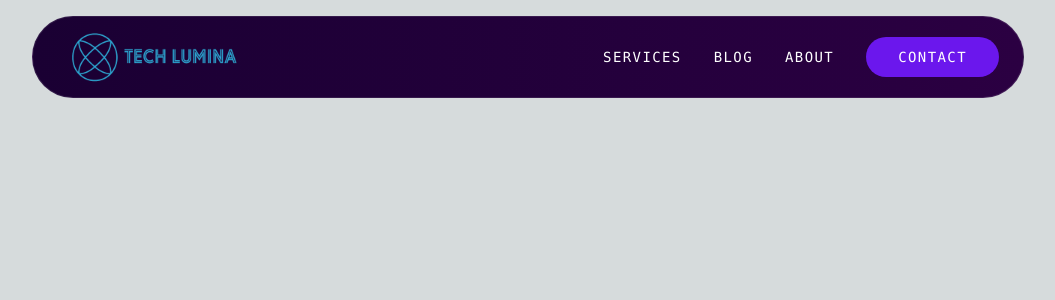
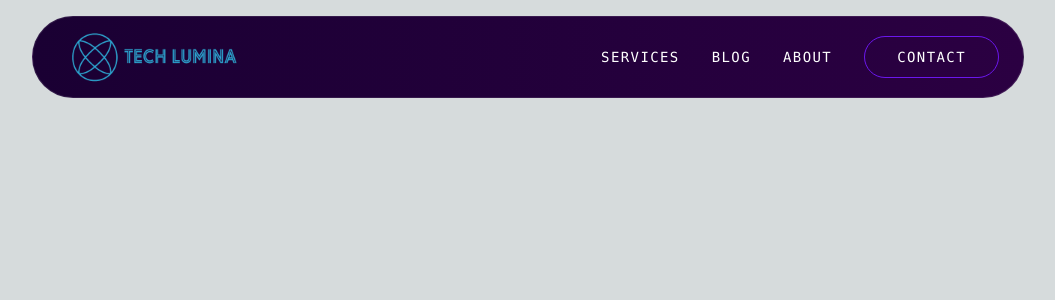
Before and after one commit to dinethnarada/tech-lumina-new, a Next.js app: page / in a window 1280 px wide. Shown: the top 300 px of the page, without its empty margins (112-1167 px from the left). Built offline with nearby package versions, Linux system fonts and the light colour scheme.

Commit message:
navbar completed

```diff
--- a/src/components/Navbar.tsx
+++ b/src/components/Navbar.tsx
@@ -33,7 +33,7 @@ const Navbar = () => {
                 <div className="md:hidden">
                   <Link
                     href="/contact"
-                    className="bg-[#6B17ED] text-white px-8 py-3 rounded-full text-sm tracking-widest font-mono hover:bg-[#5612c4] transition-all uppercase"
+                    className="bg-transparent text-white px-8 py-3 rounded-full text-sm tracking-widest font-mono border border-[#6B17ED] hover:bg-white hover:text-black hover:border-white transition-all uppercase"
                   >
                     CONTACT
                   </Link>
@@ -64,7 +64,7 @@ const Navbar = () => {
               <div className="hidden md:block">
                 <Link
                   href="/contact"
-                  className="bg-[#6B17ED] text-white px-8 py-3 rounded-full text-sm tracking-widest font-mono hover:bg-[#5612c4] transition-all uppercase"
+                  className="bg-transparent text-white px-8 py-3 rounded-full text-sm tracking-widest font-mono border border-[#6B17ED] hover:bg-white hover:text-black hover:border-white transition-all uppercase"
                 >
                   CONTACT
                 </Link>
```
